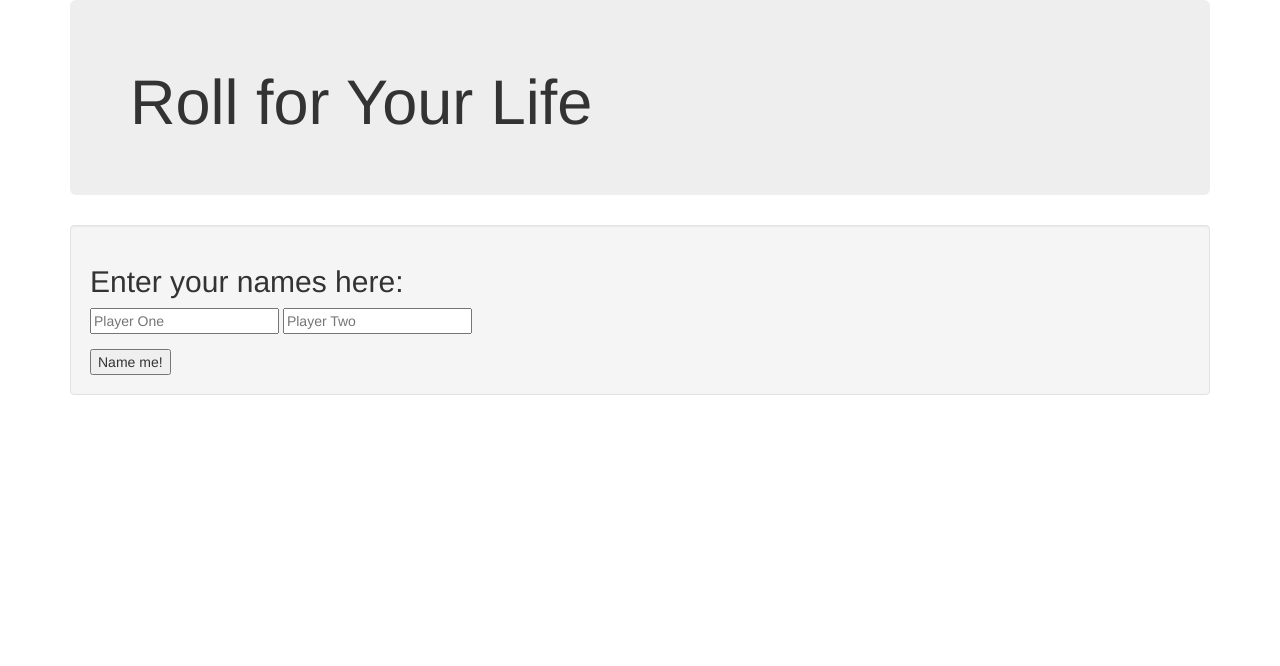
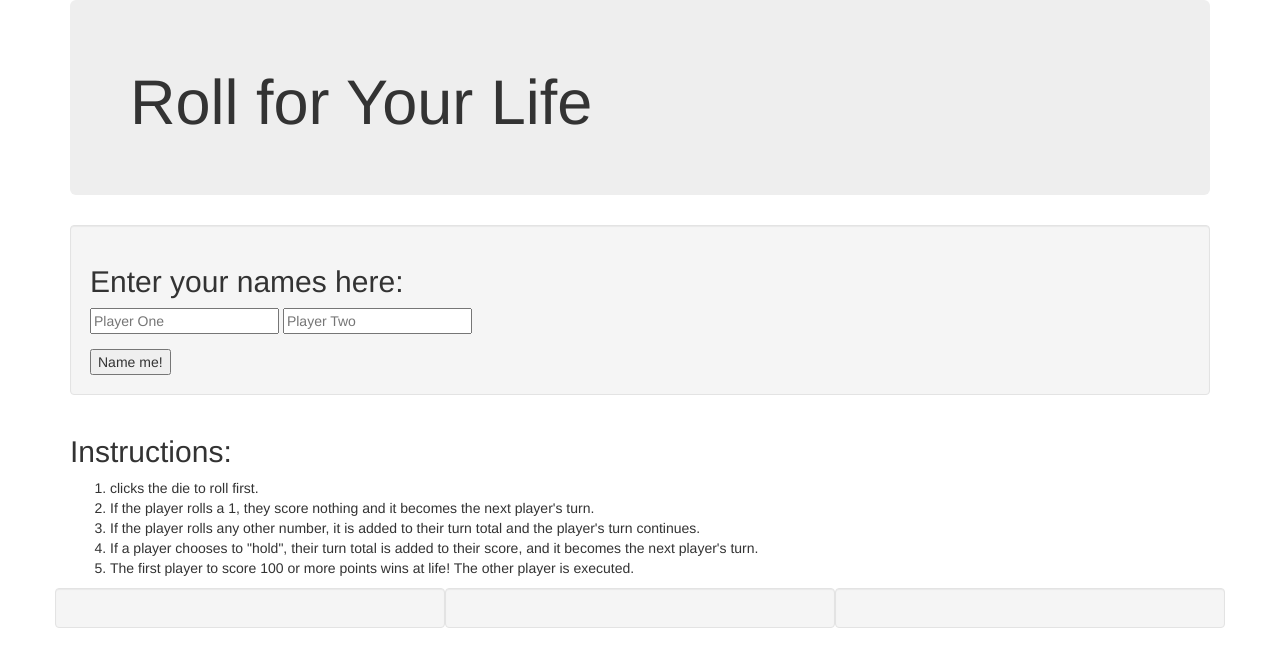
Before and after one commit to maxobaxo/pig-dice, a plain HTML site: page index.html in a window 1280 px wide. Drawn offline with Linux system fonts and the light colour scheme.

Commit message:
add game instructions

```diff
--- a/index.html
+++ b/index.html
@@ -24,12 +24,28 @@
           </form>
         </div>
       </div>
+      <div class="row" id="instructions">
+        <div class="col-md-12">
+          <h2>Instructions:</h2>
+          <ol>
+            <li><span class="player1name"></span> clicks the die to roll first.</li>
+            <li>If the player rolls a 1, they score nothing and it becomes the next player's turn.</li>
+            <li>If the player rolls any other number, it is added to their turn total and the player's turn continues.</li>
+            <li>If a player chooses to "hold", their turn total is added to their score, and it becomes the next player's turn.</li>
+            <li>The first player to score 100 or more points wins at life! The other player is executed.</li>
+          </ol>
+        </div>
+      </div>
       <div class="row">
-        <div class="col-md-4">
+        <div class="col-md-4 well" id="p1-dugout">
 
         </div>
+        <div class="col-md-4 well" id="playing-field">
 
+        </div>
+        <div class="col-md-4 well" id="p2-dugout">
 
+        </div>
       </div>
 
     </div>
```
